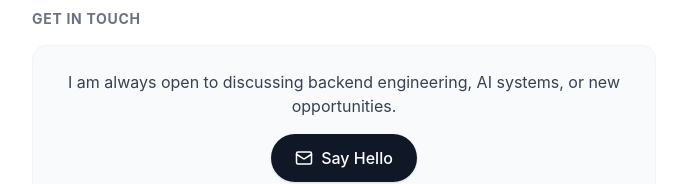
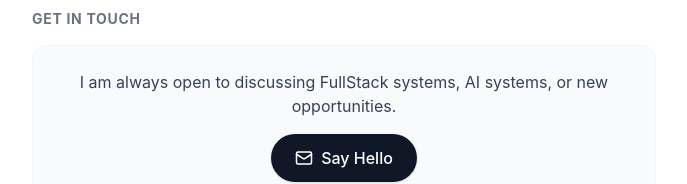
Before and after one commit to abdulsalamhassan/Abdulsalam-Portfolio, a Next.js app: page / in a window 1280 px wide. Shown: the part 2706-2890 px from the top of the page, without its empty margins (296-983 px from the left). Built offline with nearby package versions, Linux system fonts and the light colour scheme.

Commit message:
updating footer section

```diff
--- a/app/page.tsx
+++ b/app/page.tsx
@@ -252,7 +252,7 @@ export default function Home() {
       <Section title="Get in Touch">
         <div className="p-6 bg-gray-50 dark:bg-gray-800 rounded-xl border border-gray-100 dark:border-gray-700 text-center">
           <p className="text-gray-700 mb-4 dark:text-gray-100">
-            I am always open to discussing backend engineering, AI systems, or new opportunities.
+            I am always open to discussing FullStack systems, AI systems, or new opportunities.
           </p>
           <a
             href="mailto:abdulsalam.shiikhow@gmail.com?subject=Hello%20Abdulsalam!&body=Hi%20Abdulsalam%2C%0A%0AI%20came%20across%20your%20portfolio%20and%20wanted%20to%20reach%20out.%0A%0A"
```
